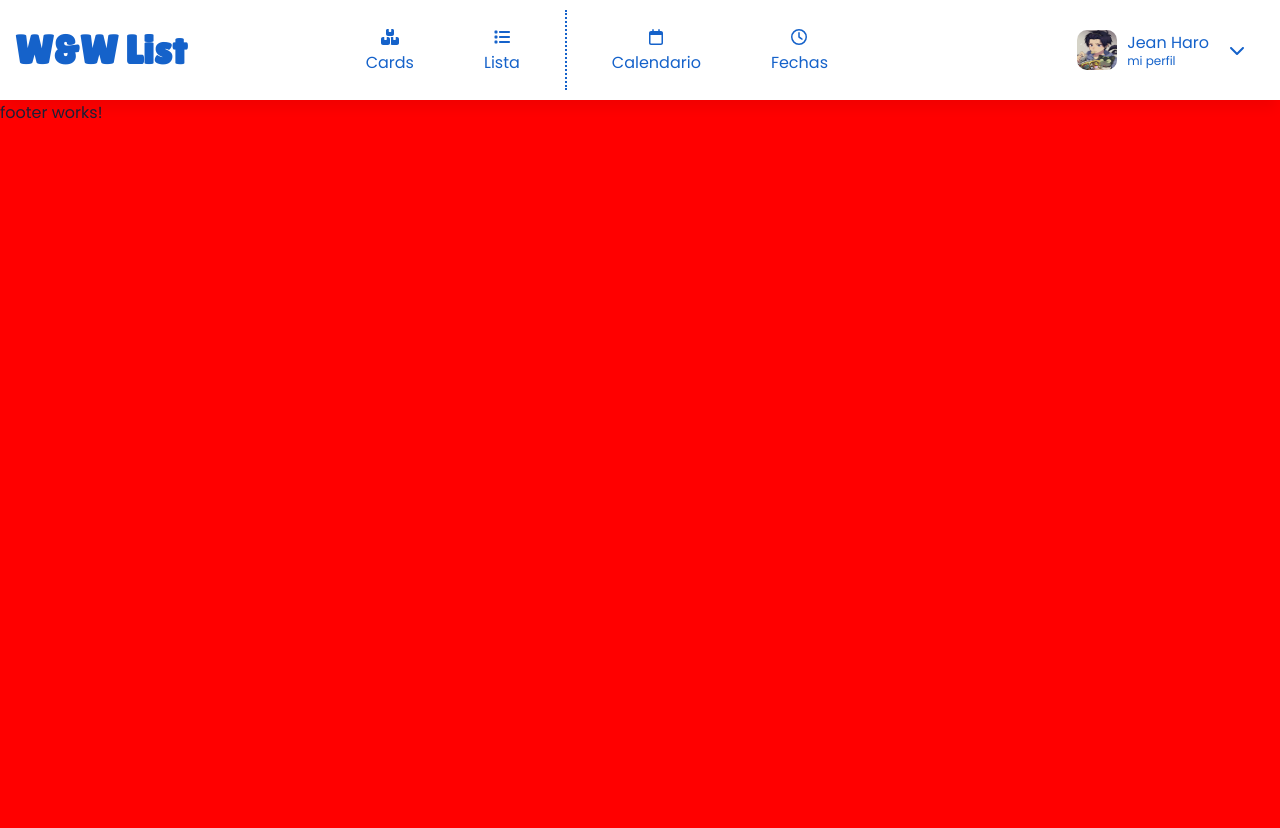
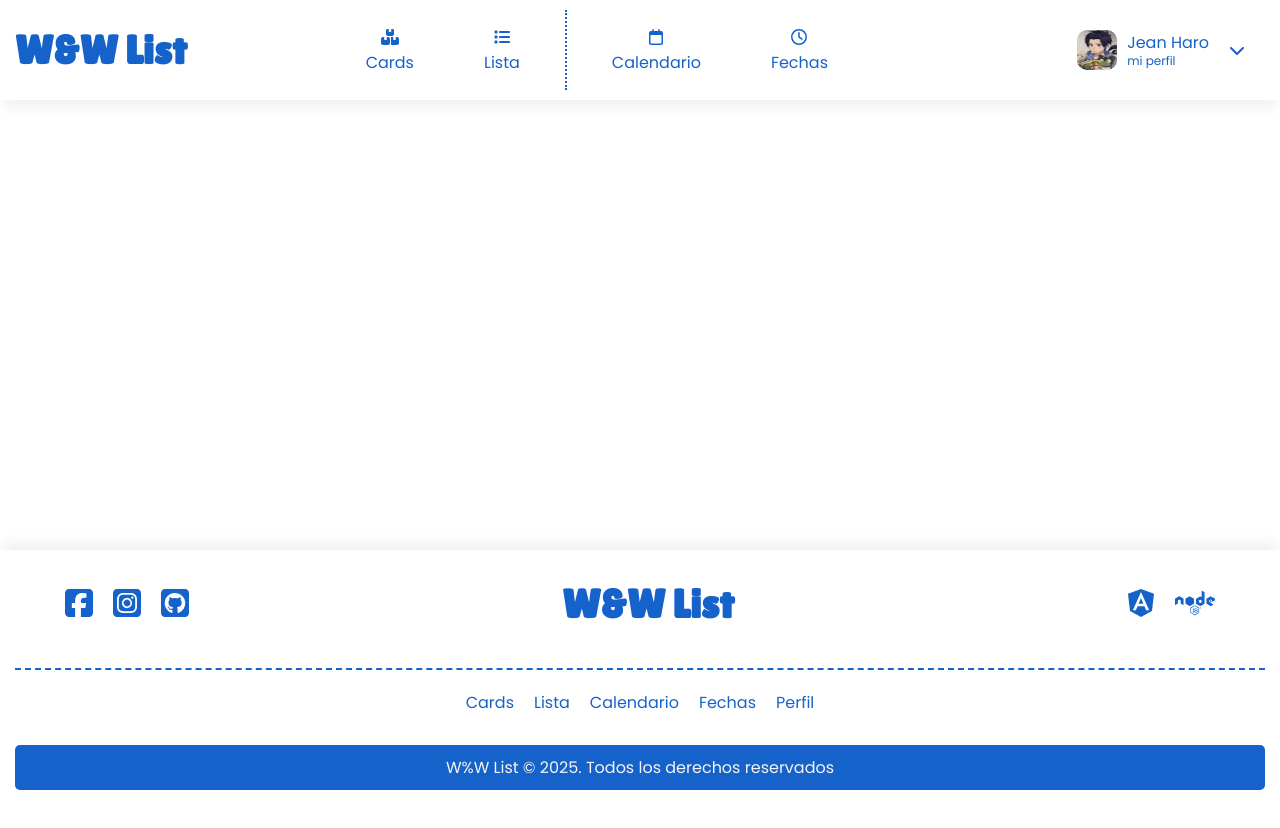
Before and after one commit to JeanHaro/wwlist-front, an Angular app: page / in a window 1280 px wide. Shown: the top 828 px of the page. After the commit the page ends 800 px from the top, so only its background shows below. Built offline with nearby package versions, Linux system fonts and the light colour scheme.

Commit message:
Footer estructurado y estilizado

```diff
--- a/src/app/home/layout/components/footer/footer.component.html
+++ b/src/app/home/layout/components/footer/footer.component.html
@@ -1 +1,43 @@
-<p>footer works!</p>
+<footer class="footer">
+  <div class="footer-container max-width">
+    <div class="footer-top">
+      <div class="footer-top_socials">
+        <a href="#">
+          <fa-icon [icon]="faSquareFacebook"></fa-icon>
+        </a>
+
+        <a href="#">
+          <fa-icon [icon]="faSquareInstagram"></fa-icon>
+        </a>
+
+        <a href="#">
+          <fa-icon [icon]="faSquareGithub"></fa-icon>
+        </a>
+      </div><!-- $ Redes sociales -->
+
+      <a class="footer-top_logo" href="#">
+        <h1>W&W List</h1>
+      </a><!-- $ Logo -->
+
+      <nav class="footer-top_languages">
+        <a href="#">
+          <fa-icon [icon]="faAngular"></fa-icon>
+        </a>
+
+        <a href="#">
+          <fa-icon [icon]="faNode"></fa-icon>
+        </a>
+      </nav><!-- $ Lenguajes  -->
+    </div><!-- & Top -->
+
+    <nav class="footer-middle">
+      <a href="#">Cards</a>
+      <a href="#">Lista</a>
+      <a href="#">Calendario</a>
+      <a href="#">Fechas</a>
+      <a href="#">Perfil</a>
+    </nav><!-- & Enlaces -->
+
+    <p>W%W List &copy; {{ year }}. Todos los derechos reservados</p><!-- & Copyright -->
+  </div><!-- Contenedor -->
+</footer><!-- # Footer -->
--- a/src/app/home/layout/components/footer/footer.component.scss
+++ b/src/app/home/layout/components/footer/footer.component.scss
@@ -1,4 +1,70 @@
-p   {
-  background-color: red;
-  height: 100vh;
+// # Footer
+.footer {
+  position: fixed;
+  bottom: 0;
+  left: 0;
+  right: 0;
+
+  padding: 1rem 1.5rem;
+  -webkit-box-shadow: 0px -12px 12px -4px rgba(0,0,0,0.06);
+  -moz-box-shadow: 0px -12px 12px -4px rgba(0,0,0,0.06);
+  box-shadow: 0px 12px -12px -4px rgba(0,0,0,0.06);
+
+  background-color: var(--body-background-light);
+
+  a {
+    margin-right: 2rem;
+
+    color: var(--primary-color-light);
+
+    &:last-child {
+      margin-right: 0;
+    }
+  }
+
+  // Contenedor
+  .footer-container {
+    display: flex;
+    flex-direction: column;
+    align-items: center;
+    justify-content: center;
+  }
+
+  // & Top
+  .footer-top {
+    display: flex;
+    justify-content: space-between;
+    align-items: center;
+
+    width: 100%;
+    margin: 2rem 0 4rem;
+    padding: 0 5rem;
+
+    fa-icon {
+      font-size: 3.2rem;
+    }
+  }
+
+  // & Enlaces
+  .footer-middle {
+    display: flex;
+    justify-content: center;
+    align-items: center;
+
+    width: 100%;
+    padding: 2rem 0 3rem;
+    border-top: 2px dashed var(--primary-color-light);
+  }
+
+  // & Copyright
+  p {
+    width: 100%;
+    padding: 1rem;
+    border-radius: 0.5rem;
+
+    color: var(--text-color-dark);
+    text-align: center;
+
+    background-color: var(--primary-color-light);
+  }
 }
--- a/src/app/home/layout/components/footer/footer.component.ts
+++ b/src/app/home/layout/components/footer/footer.component.ts
@@ -1,5 +1,14 @@
 import { Component } from '@angular/core';
 
+// FontAwesome
+import {
+  IconDefinition,
+  faSquareFacebook,
+  faSquareInstagram,
+  faSquareGithub,
+  faAngular,
+  faNode
+} from '@fortawesome/free-brands-svg-icons';
 @Component({
   selector: 'home-footer',
   standalone: false,
@@ -8,5 +17,12 @@ import { Component } from '@angular/core';
   styleUrl: './footer.component.scss'
 })
 export class FooterComponent {
+  // Atributos
+  faSquareFacebook: IconDefinition = faSquareFacebook;
+  faSquareInstagram: IconDefinition = faSquareInstagram;
+  faSquareGithub: IconDefinition = faSquareGithub;
+  faAngular: IconDefinition = faAngular;
+  faNode: IconDefinition = faNode;
 
+  year = new Date().getFullYear();
 }
--- a/src/app/home/layout/components/header/header.component.html
+++ b/src/app/home/layout/components/header/header.component.html
@@ -1,5 +1,5 @@
 <header class="header">
-  <div class="header-cotainer max-width">
+  <div class="header-container max-width">
     <a class="header_logo">
       <h1>W&W List</h1>
     </a><!--& Logo -->
--- a/src/app/home/layout/components/header/header.component.scss
+++ b/src/app/home/layout/components/header/header.component.scss
@@ -10,7 +10,7 @@
   -moz-box-shadow: 0px 12px 12px -4px rgba(0,0,0,0.06);
   box-shadow: 0px 12px 12px -4px rgba(0,0,0,0.06);
 
-  .header-cotainer {
+  .header-container {
     display: flex;
     align-items: center;
     justify-content: space-between;
```
